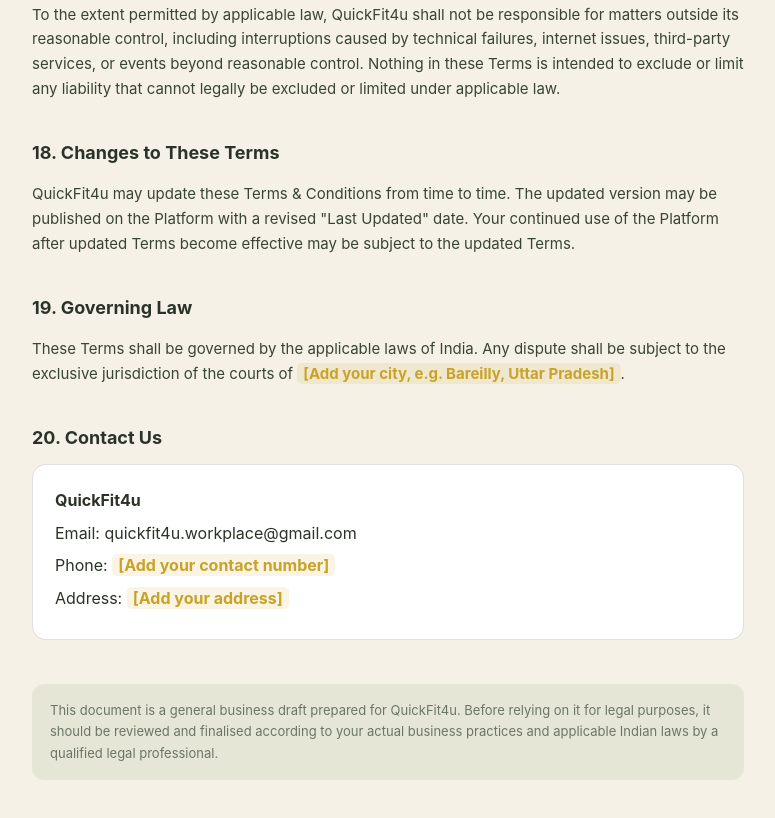
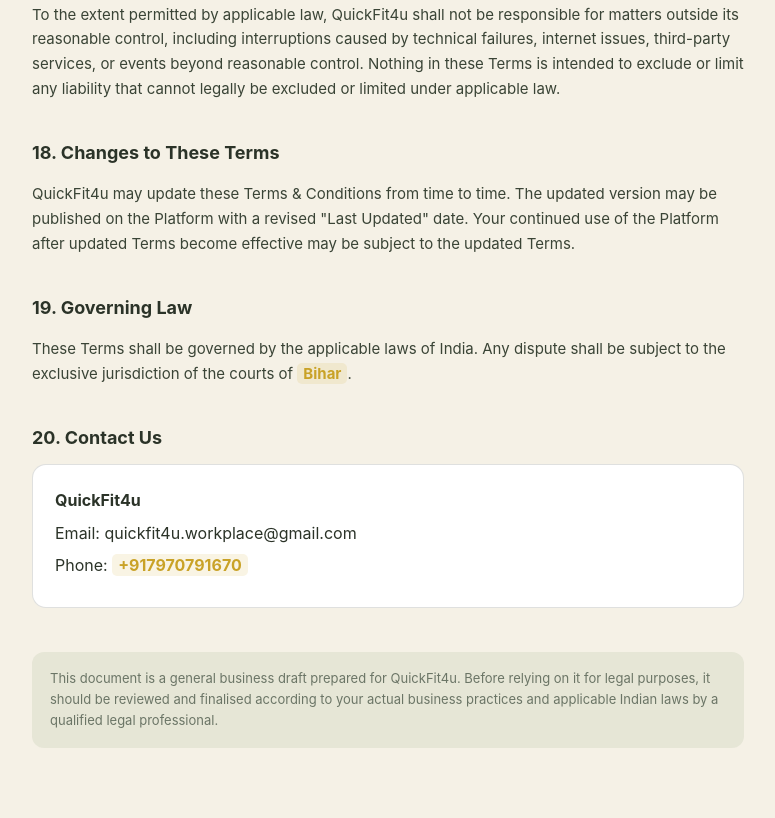
Before and after one commit to quickfit4u/QuickFit4u-App, a website: page quickfit4u-backend/public/terms.html in a window 1280 px wide. Shown: the part 3539-4357 px from the top of the page, without its empty margins (252-1027 px from the left). Drawn offline with Linux system fonts and the light colour scheme.

```diff
--- a/quickfit4u-backend/public/terms.html
+++ b/quickfit4u-backend/public/terms.html
@@ -113,14 +113,14 @@
   <p>QuickFit4u may update these Terms &amp; Conditions from time to time. The updated version may be published on the Platform with a revised "Last Updated" date. Your continued use of the Platform after updated Terms become effective may be subject to the updated Terms.</p>
 
   <h2>19. Governing Law</h2>
-  <p>These Terms shall be governed by the applicable laws of India. Any dispute shall be subject to the exclusive jurisdiction of the courts of <span class="placeholder">[Add your city, e.g. Bareilly, Uttar Pradesh]</span>.</p>
+  <p>These Terms shall be governed by the applicable laws of India. Any dispute shall be subject to the exclusive jurisdiction of the courts of <span class="placeholder">Bihar</span>.</p>
 
   <h2>20. Contact Us</h2>
   <div class="contact-card">
     <div><strong>QuickFit4u</strong></div>
     <div>Email: quickfit4u.workplace@gmail.com</div>
-    <div>Phone: <span class="placeholder">[Add your contact number]</span></div>
-    <div>Address: <span class="placeholder">[Add your address]</span></div>
+    <div>Phone: <span class="placeholder">+917970791670</span></div>
+
   </div>
 
   <div class="disclaimer">
--- a/quickfit4u-vp/package.json
+++ b/quickfit4u-vp/package.json
@@ -46,9 +46,9 @@
   "scripts": {},
   "dependencies": {
     "@react-native-async-storage/async-storage": "2.2.0",
-    "expo": "~57.0.9",
+    "expo": "~57.0.10",
     "expo-camera": "~57.0.3",
-    "expo-constants": "~57.0.8",
+    "expo-constants": "~57.0.9",
     "expo-device": "~57.0.1",
     "expo-file-system": "~57.0.1",
     "expo-image-picker": "~57.0.7",
```
Also changed, not shown: quickfit4u-backend/public/privacy-policy.html (+2 -2 lines), quickfit4u-backend/public/refund-policy.html (+1 -1 lines), 1 other file.
